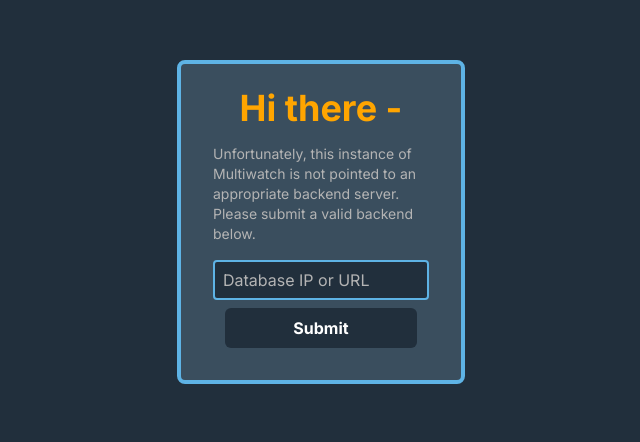
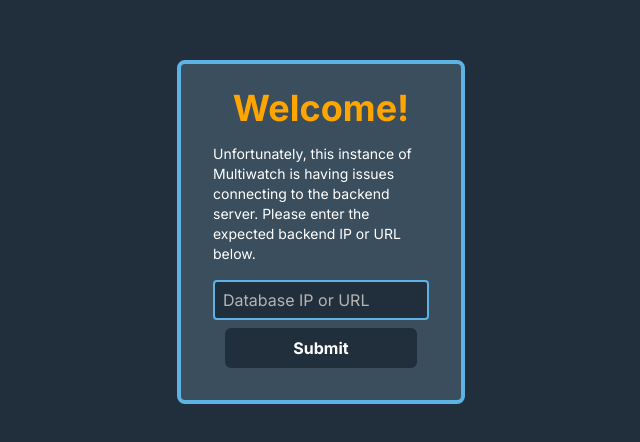
Before and after one commit to percouple/multiwatch-next, a Next.js app: page /backend-prompt in a window 1280 px wide. Shown: the part 140-582 px from the top of the page, without its empty margins (319-959 px from the left). Built offline with nearby package versions, Linux system fonts and the light colour scheme.

Commit message:
Language change

```diff
--- a/app/backend-prompt/page.tsx
+++ b/app/backend-prompt/page.tsx
@@ -23,15 +23,15 @@ export default function UserSubmittedURLForm() {
           id="authForm"
         >
           <h1 className="text-skin-accent-2 text-4xl font-bold mb-4">
-            Hi there -
+            Welcome!
           </h1>
           {/* <LoginForm type={"create user"} /> */}
           <div
             className="flex flex-col justify-center items-center text-sm cursor-pointer
-          mx-4 text-skin-textMuted"
+          mx-4 text-skin-textBase"
           >
-            Unfortunately, this instance of Multiwatch is not pointed to an
-            appropriate backend server. Please submit a valid backend below.
+            Unfortunately, this instance of Multiwatch is having issues connecting to
+            the backend server. Please enter the expected backend IP or URL below.
             {/* <Link
               className="underline text-sm cursor-pointer mx-4 text-skin-textMuted
             hover:text-skin-textBase "
```
